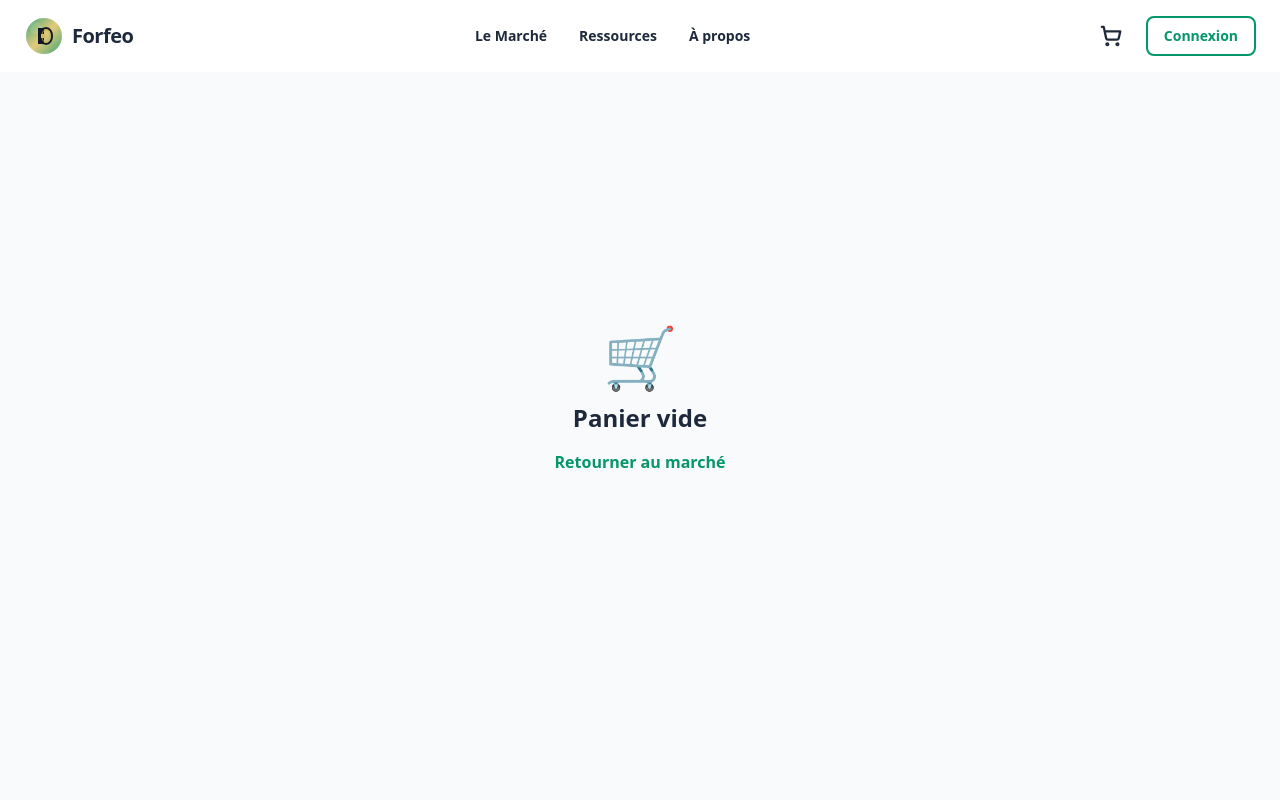
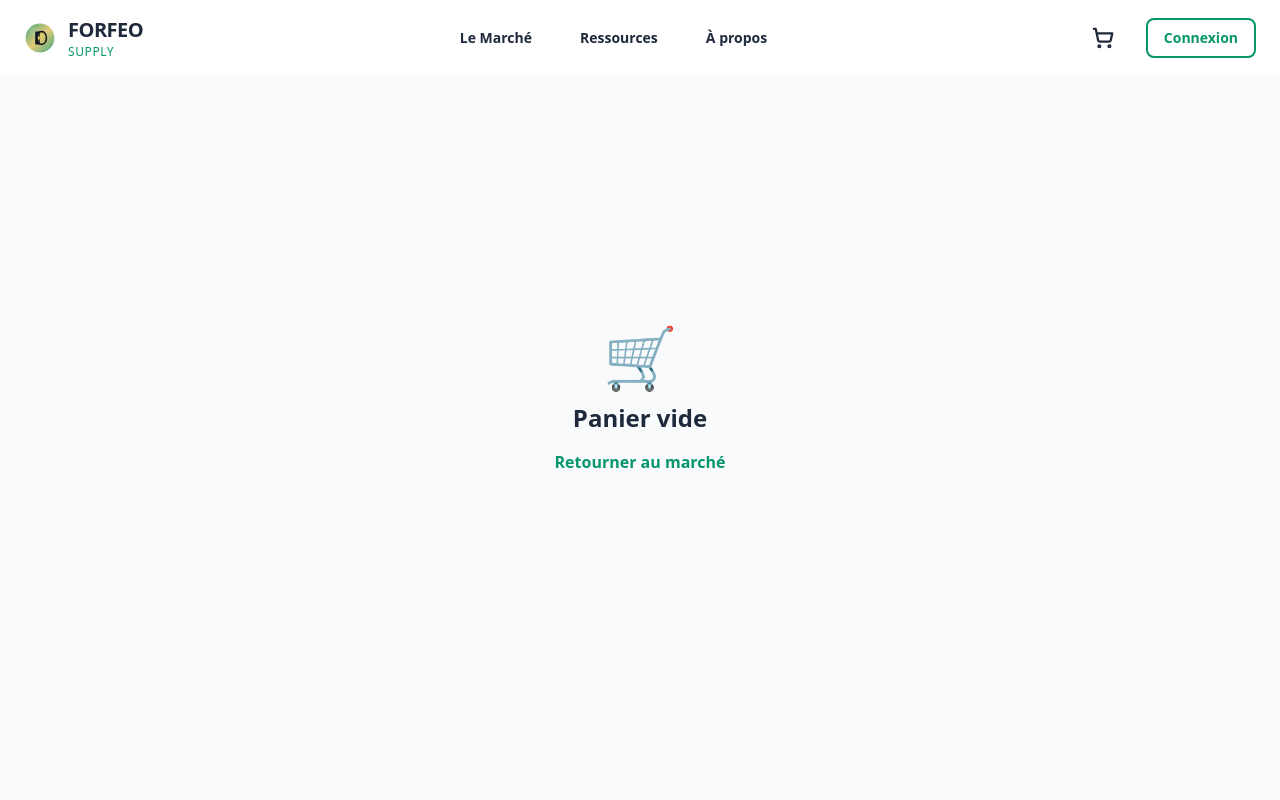
Before and after one commit to forfeo2005/forfeo-supply, a React (Vite) app in the folder frontend/: page /cart in a window 1280 px wide. Shown: the top 800 px of the page. Built offline with nearby package versions, Linux system fonts and the light colour scheme.

Commit message:
Update Header.jsx

```diff
--- a/frontend/src/components/Header.jsx
+++ b/frontend/src/components/Header.jsx
@@ -1,3 +1,4 @@
+// frontend/src/components/Header.jsx
 import React, { useEffect, useMemo, useState } from 'react';
 import { Link, useNavigate, useLocation } from 'react-router-dom';
 import { supabase } from '../supabase';
@@ -68,16 +69,15 @@ const Header = () => {
 
   const handleLogout = async () => {
     await supabase.auth.signOut();
-    // onAuthStateChange s'occupe du setUser(null)
     navigate('/');
   };
 
   const isSolid = scrolled || mobileMenuOpen;
 
-  // MODIFICATION : Toujours utiliser des couleurs contrastées pour les icônes
+  // Couleurs chic pour 2026
   const textColorClass = 'text-slate-800';
   const iconColorClass = 'text-slate-800';
-  const isDarkLogo = true; // Toujours utiliser le logo sombre pour la visibilité
+  const isDarkLogo = true;
 
   const headerClassName = useMemo(() => {
     return `fixed w-full z-50 transition-all duration-300 ${
@@ -88,50 +88,53 @@ const Header = () => {
   return (
     <header className={headerClassName}>
       <div className="max-w-7xl mx-auto px-4 sm:px-6 flex justify-between items-center">
-        {/* LOGO */}
+        {/* LOGO - Version avec texte FORFEO SUPPLY */}
         <Link
           to="/"
-          className="flex items-center gap-2 group focus:outline-none focus:ring-2 focus:ring-emerald-400/60 rounded-lg"
-          aria-label="Aller à l'accueil"
+          className="flex items-center gap-3 group focus:outline-none focus:ring-2 focus:ring-emerald-400/60 rounded-lg"
+          aria-label="Aller à l'accueil Forfeo Supply"
         >
           <ForfeoLogo
-            className="w-8 h-8 sm:w-10 sm:h-10 transition-transform group-hover:scale-105"
+            className="transition-transform group-hover:scale-105"
             dark={isDarkLogo}
+            size="md"
           />
-          <span
-            className={`text-lg sm:text-xl font-extrabold tracking-tight ${textColorClass} transition-colors`}
-          >
-            Forfeo
-          </span>
+          <div className="flex flex-col leading-tight">
+            <span className={`text-lg sm:text-xl font-bold tracking-tight ${textColorClass} transition-colors`}>
+              FORFEO
+            </span>
+            <span className="text-xs text-emerald-600 font-medium tracking-wider uppercase">
+              SUPPLY
+            </span>
+          </div>
         </Link>
 
         {/* NAV DESKTOP */}
-        <nav className="hidden md:flex items-center gap-6" aria-label="Navigation principale">
+        <nav className="hidden md:flex items-center gap-8" aria-label="Navigation principale">
           <Link
             to="/market"
-            className={`text-sm font-semibold hover:text-emerald-500 transition-colors ${textColorClass} focus:outline-none focus:ring-2 focus:ring-emerald-400/60 rounded-md px-1 py-1`}
+            className={`text-sm font-semibold hover:text-emerald-500 transition-colors ${textColorClass} focus:outline-none focus:ring-2 focus:ring-emerald-400/60 rounded-md px-2 py-1`}
           >
             Le Marché
           </Link>
 
-          {/* ✅ Nouveau lien Ressources */}
           <Link
             to="/resources"
-            className={`text-sm font-semibold hover:text-emerald-500 transition-colors ${textColorClass} focus:outline-none focus:ring-2 focus:ring-emerald-400/60 rounded-md px-1 py-1`}
+            className={`text-sm font-semibold hover:text-emerald-500 transition-colors ${textColorClass} focus:outline-none focus:ring-2 focus:ring-emerald-400/60 rounded-md px-2 py-1`}
           >
             Ressources
           </Link>
 
           <Link
             to="/about"
-            className={`text-sm font-semibold hover:text-emerald-500 transition-colors ${textColorClass} focus:outline-none focus:ring-2 focus:ring-emerald-400/60 rounded-md px-1 py-1`}
+            className={`text-sm font-semibold hover:text-emerald-500 transition-colors ${textColorClass} focus:outline-none focus:ring-2 focus:ring-emerald-400/60 rounded-md px-2 py-1`}
           >
             À propos
           </Link>
         </nav>
 
         {/* ACTIONS DESKTOP */}
-        <div className="hidden md:flex items-center gap-3 sm:gap-4">
+        <div className="hidden md:flex items-center gap-4 sm:gap-6">
           {/* Panier */}
           <Link
             to="/cart"
@@ -194,6 +197,19 @@ const Header = () => {
             id="mobile-menu"
             className="md:hidden absolute top-full left-0 w-full bg-white border-t border-slate-100 shadow-xl p-4 flex flex-col gap-2 z-50"
           >
+            {/* Logo mobile en haut */}
+            <div className="flex items-center gap-3 px-4 py-3 mb-2">
+              <ForfeoLogo
+                className="w-8 h-8"
+                dark={true}
+                size="sm"
+              />
+              <div className="flex flex-col leading-tight">
+                <span className="text-lg font-bold text-slate-900">FORFEO</span>
+                <span className="text-xs text-emerald-600 font-medium tracking-wider">SUPPLY</span>
+              </div>
+            </div>
+
             <Link
               to="/market"
               className="text-base font-bold text-slate-800 py-3 px-4 rounded-lg hover:bg-slate-50"
@@ -201,7 +217,6 @@ const Header = () => {
               Le Marché
             </Link>
 
-            {/* ✅ Lien mobile vers Ressources */}
             <Link
               to="/resources"
               className="text-base font-bold text-slate-800 py-3 px-4 rounded-lg hover:bg-slate-50"
```
